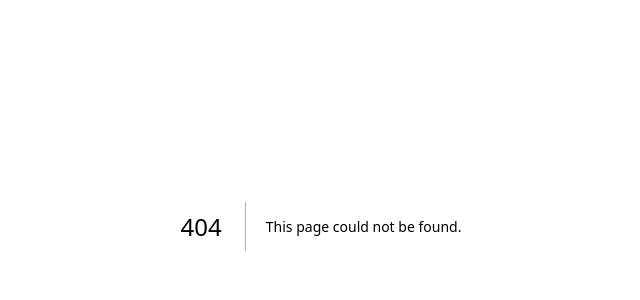
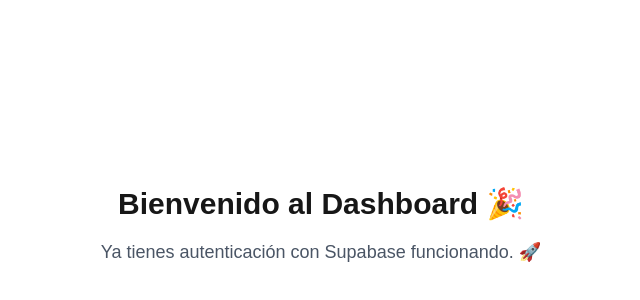
Before and after one commit to mimenza01/app-dimaco, a Next.js app: page /dashboard in a window 1280 px wide. Before the commit this address had no page. Shown: the part 174-474 px from the top of the page, without its empty margins (319-959 px from the left). Built offline with nearby package versions, Linux system fonts and the light colour scheme.

Commit message:
feat: agregar página de dashboard

```diff
--- /dev/null
+++ b/src/app/dashboard/page.tsx
@@ -0,0 +1,10 @@
+export default function DashboardPage() {
+  return (
+    <main className="flex flex-col items-center justify-center min-h-screen p-8">
+      <h1 className="text-3xl font-bold mb-4">Bienvenido al Dashboard 🎉</h1>
+      <p className="text-lg text-gray-600">
+        Ya tienes autenticación con Supabase funcionando. 🚀
+      </p>
+    </main>
+  );
+}
```
